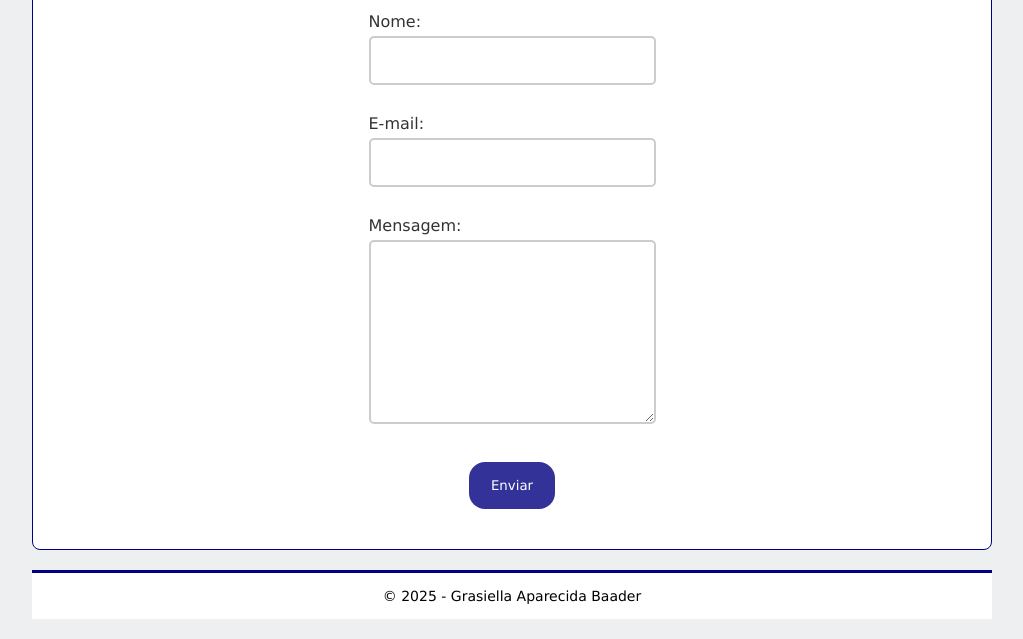
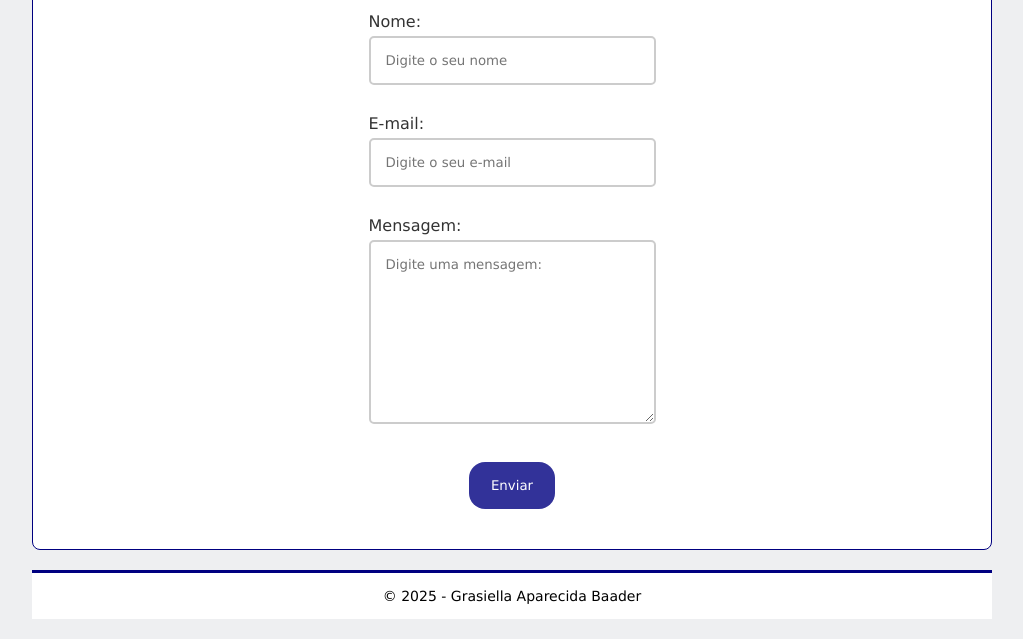
Before and after one commit to grasiapbaader/portfolio-grasiella-baader, a plain HTML site: page contato.html in a window 1280 px wide. Shown: the part 282-921 px from the top of the page, without its empty margins (128-1151 px from the left). Drawn offline with Linux system fonts and the light colour scheme.

Commit message:
Atualizado arquivo

```diff
--- a/contato.html
+++ b/contato.html
@@ -28,14 +28,14 @@
             <h2>Entre em contato:</h2>
             <form id="form-mensagem">
                 <!-- Dados a serem preenchidos -->
-                <label for="nome" placeholder="Digite o seu nome">Nome:</label>
-                <input type="text" id="nome" name="nome" required>
+                <label for="nome">Nome:</label>
+                <input type="text" id="nome" name="nome" placeholder="Digite o seu nome" required>
                 <br><br>
-                <label for="email" placeholder="Digite o seu e-mail">E-mail:</label>
-                <input type="email" id="email" name="email" required>
+                <label for="email">E-mail:</label>
+                <input type="email" id="email" name="email" placeholder="Digite o seu e-mail" required>
                 <br><br>
-                <label for="mensagem" placeholder="Digite uma mensagem:">Mensagem:</label>
-                <textarea name="mensagem" id="mensagem" rows="10" required></textarea>
+                <label for="mensagem">Mensagem:</label>
+                <textarea name="mensagem" id="mensagem" rows="10" placeholder="Digite uma mensagem:" required></textarea>
                 <br><br>
                 <!-- Botão de enviar -->
                 <input type="submit" value="Enviar">
```
Also changed, not shown: portfolio.html (+1 -1 lines).
